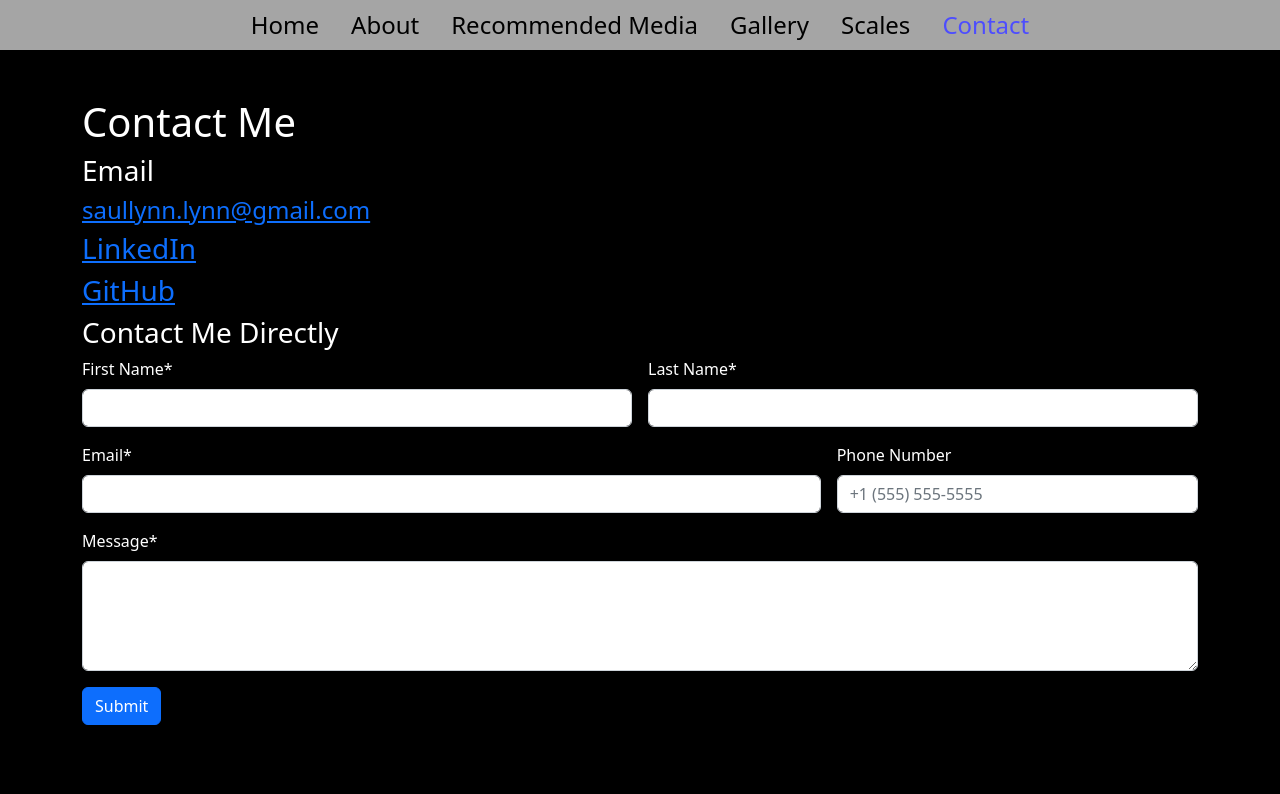
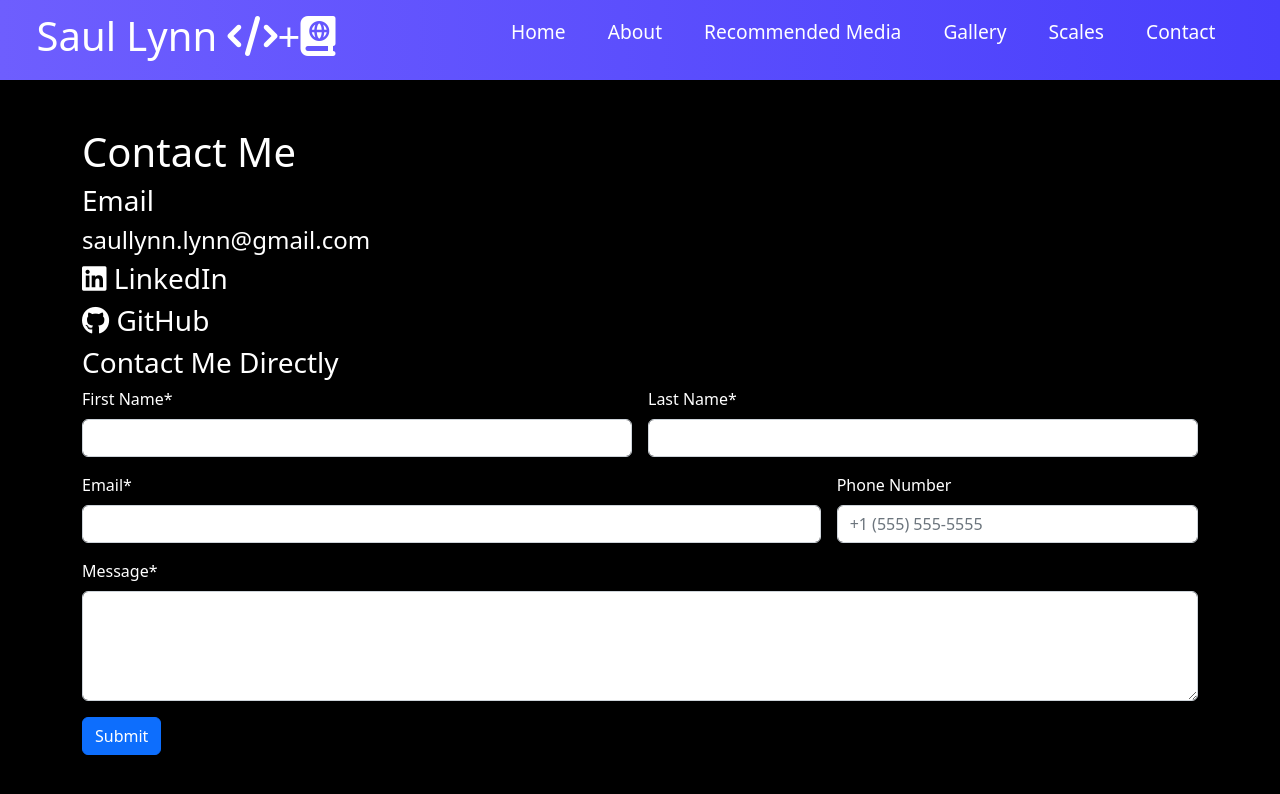
Before and after one commit to CommanderSABLy/personal_website, a React (Create React App) app: page /contact in a window 1280 px wide. Shown: the top 794 px of the page. Built offline with nearby package versions, Linux system fonts and the light colour scheme.

Commit message:
Navbar overhaul

```diff
--- a/public/index.html
+++ b/public/index.html
@@ -10,6 +10,7 @@
       content="Web site created using create-react-app"
     />
     <link rel="apple-touch-icon" href="%PUBLIC_URL%/logo192.png" />
+    <script src="https://kit.fontawesome.com/b13fc83257.js" crossorigin="anonymous"></script>
     <!--
       manifest.json provides metadata used when your web app is installed on a
       user's mobile device or desktop. See https://developers.google.com/web/fundamentals/web-app-manifest/
--- a/src/App.css
+++ b/src/App.css
@@ -443,3 +443,120 @@ body {
     width: 10vw;
     background-color: black;
 }
+
+.linker {
+    text-decoration: none;
+    color: #ffffff;
+}
+
+.NavbarItems {
+    background: linear-gradient(90deg, rgb(110, 94, 254) 0%, rgba(73, 63,252,1) 100%);
+    height: 80px;
+    display: flex;
+    justify-content: center;
+    align-items: center;
+    font-size: 1.2rem
+}
+
+.navbar-logo {
+    color: #ffffff;
+    justify-self: start;
+    margin-left: 20px;
+    cursor: pointor;
+}
+
+.fa-react {
+    margin-left: 0.5rem;
+    font-size: 1.6rem;
+}
+
+.nav-menu {
+    display: grid;
+    grid-template-columns: repeat(6, auto);
+    grid-gap: 10px;
+    list-style: none;
+    text-align: center;
+    width: 70vw;
+    justify-content: end;
+    margin-right: 2rem;
+}
+
+.nav-links {
+    color: white;
+    text-decoration: none;
+    padding: 0.5rem 1rem;
+}
+
+.nav-links:hover {
+    background-color: #6d76f7;
+    border-radius: 8px;
+    transition: all 0.2s ease-out;
+}
+
+.fa-bars {
+    color: #ffffff;
+}
+
+.menu-icon {
+    display: none;
+}
+
+@media screen and (max-width: 960px) {
+    .NavbarItems {
+        position: relative;
+    }
+
+    .nav-menu {
+        display: flex;
+        flex-direction: column;
+        width: 100%;
+        height: 600px;
+        position: absolute;
+        top: 80px;
+        left: -100%;
+        opacity: 1;
+        transition: all 0.5s ease;
+    }
+
+    .nav-menu.active {
+        background: #6668f4;
+        left: 0;
+        opacity: 1;
+        transition: all 0.5 ease;
+        z-index: 1;
+    }
+
+    .nav-links {
+        text-align: center;
+        padding: 2rem;
+        width: 100%;
+        display: table;
+    }
+
+    .nav-links:hover {
+        background-color: #7577fa;
+        border-radius: 0;
+    }
+
+    .navbar-logo {
+        position: absolute;
+        top: 0;
+        left: 0;
+        transform: translate(25%, 50%)
+    }
+
+    .menu-icon {
+        display: block;
+        position: absolute;
+        top: 0;
+        right: 0;
+        transform: translate(-100%, 60%);
+        font-size: 1.8rem;
+        cursor: pointer;
+    }
+
+    .fa-times {
+        color: #ffffff;
+        font-size: 2rem;
+    }
+}
--- a/src/App.js
+++ b/src/App.js
@@ -1,5 +1,4 @@
 import React from 'react';
-import Navbar from './components/index';
 import { BrowserRouter as Router, Routes, Route} from 'react-router-dom';
 import Home from './pages/home/home';
 import Quiz from './pages/psych_tests/quiz';
@@ -7,13 +6,12 @@ import About from './pages/about/about';
 import Recommend from './pages/recommended_media/recommend';
 import Gallery from './pages/gallery/gallery';
 import Contact from './pages/contact/contact';
+import Navbar from './components/Navbar';
 
 function App() {
     return (
         <Router>
-            <div>
-                <Navbar />
-            </div>
+            <Navbar />
             <Routes>
                 <Route path='/' exact element={<Home />} />
                 <Route path='/about' element={<About/>} />
--- /dev/null
+++ b/src/components/MenuItems.js
@@ -0,0 +1,32 @@
+export const MenuItems = [
+    {
+        title: 'Home',
+        url: '/',
+        cName: 'nav-links'
+    },
+    {
+        title: 'About',
+        url: '/about',
+        cName: 'nav-links'
+    },
+    {
+        title: 'Recommended Media',
+        url: '/recommended-media',
+        cName: 'nav-links'
+    },
+    {
+        title: 'Gallery',
+        url: '/gallery',
+        cName: 'nav-links'
+    },
+    {
+        title: 'Scales',
+        url: '/scales',
+        cName: 'nav-links'
+    },
+    {
+        title: 'Contact',
+        url: '/contact',
+        cName: 'nav-links'
+    },
+]
--- a/src/components/NavBarElements.js
+++ /dev/null
@@ -1,43 +0,0 @@
-import { FaBars } from "react-icons/fa";
-import { NavLink as Link } from "react-router-dom"
-import styled from "styled-components";
-
-export const Nav = styled.nav`
-    background: #c3c3c3d8;
-    display: flex;
-    justify-content: center;
-    width: 100vw;
-    height: 50px;
-`;
-export const NavLink = styled(Link)`
-    color: #000000;
-    display: flex;
-    align-items: center;
-    text-decoration: none;
-    padding: 0 1rem;
-    height: 100%;
-    cursor: pointer;
-    font-size: 24px;
-    &.active {
-        color: #4d4dff;
-    }
-`;
-
-export const Bars = styled(FaBars)`
-    display: none;
-    color: #808080;
-    @media screen and (max-width: 768px) {
-        display: block;
-        position: absolute;
-        top: 0;
-        right: 0;
-        transform: translate(-100%, 75%);
-        font-size 1.8rem;
-        cursor: pointer;
-    }
-`;
-
-export const NavMenu = styled.div`
-    display: flex;
-    align-items: center;
-`;
--- /dev/null
+++ b/src/components/Navbar.js
@@ -0,0 +1,40 @@
+import React, { useState } from 'react';
+import { MenuItems } from "./MenuItems";
+import { useNavigate } from "react-router";
+import "../App.css"
+
+function Navbar() {
+    const [active, setActive] = useState(false);
+
+    function handleClick() {
+        setActive(!active)
+    }
+
+    const navigate = useNavigate();
+
+    function handleSelect(location) {
+        navigate(location)
+    }
+
+    return(
+        <nav className="NavbarItems">
+            <h1 className="navbar-logo">Saul Lynn <i className="fas fa-code" />+<i className="fas fa-book-atlas" /></h1>
+            <div className="menu-icon" onClick={handleClick}>
+                <i className={active ? 'fas fa-times' : 'fas fa-bars'}></i>
+            </div>
+            <ul className={active ? 'nav-menu active' : 'nav-menu'}>
+                {MenuItems.map((item, index) => {
+                    return (
+                        <li key={index}>
+                            <div className={item.cName} onClick={() => handleSelect(item.url)}>
+                                {item.title}
+                            </div>
+                        </li>
+                    )
+                })}
+            </ul>
+        </nav>
+    )
+}
+
+export default Navbar
--- a/src/components/index.js
+++ /dev/null
@@ -1,33 +0,0 @@
-import React from "react";
-import { Nav, NavLink, NavMenu } from "./NavBarElements";
-
-const Navbar = () => {
-    return (
-        <div>
-            <Nav>
-                <NavMenu>
-                    <NavLink to="/" activeStyle>
-                        Home
-                    </NavLink>
-                    <NavLink to="/about" activeStyle>
-                        About
-                    </NavLink>
-                    <NavLink to="/recommended-media" activeStyle>
-                        Recommended Media
-                    </NavLink>
-                    <NavLink to="/gallery" activeStyle>
-                        Gallery
-                    </NavLink>
-                    <NavLink to="/scales" activeStyle>
-                        Scales
-                    </NavLink>
-                    <NavLink to="/contact" activeStyle>
-                        Contact
-                    </NavLink>
-                </NavMenu>
-            </Nav>
-        </div>
-    )
-}
-
-export default Navbar;
--- a/src/pages/contact/contact.js
+++ b/src/pages/contact/contact.js
@@ -1,5 +1,6 @@
 import React from "react";
 import { Link } from 'react-router-dom';
+import "../../App.css"
 
 const Contact = () => {
     const resetBackground = () => {
@@ -14,9 +15,9 @@ const Contact = () => {
             {resetBackground()}
             <h1>Contact Me</h1>
             <h3>Email</h3>
-            <h4><Link href="#" onClick = {() => openInNewTab('mailto:saullynn.lynn@gmail.com')}>saullynn.lynn@gmail.com</Link></h4>
-            <h3><Link href="#" onClick = {() => openInNewTab('https://www.linkedin.com/in/saul-lynn-a92576150/')}>LinkedIn</Link></h3>
-            <h3><Link href="#" onClick = {() => openInNewTab('https://tinyurl.com/mr2uevja')}>GitHub</Link></h3>
+            <h4><Link className="linker" href="#" onClick = {() => openInNewTab('mailto:saullynn.lynn@gmail.com')}>saullynn.lynn@gmail.com</Link></h4>
+            <h3><Link className="linker" href="#" onClick = {() => openInNewTab('https://www.linkedin.com/in/saul-lynn-a92576150/')}><i className="fa-brands fa-linkedin"/> LinkedIn</Link></h3>
+            <h3><Link className="linker" href="#" onClick = {() => openInNewTab('https://tinyurl.com/mr2uevja')}><i className="fa-brands fa-github"/> GitHub</Link></h3>
             <h3>Contact Me Directly</h3>
             <form className="row g-3" action="https://formsubmit.co/" method="POST">
                 <div className="col-md-6">
```
